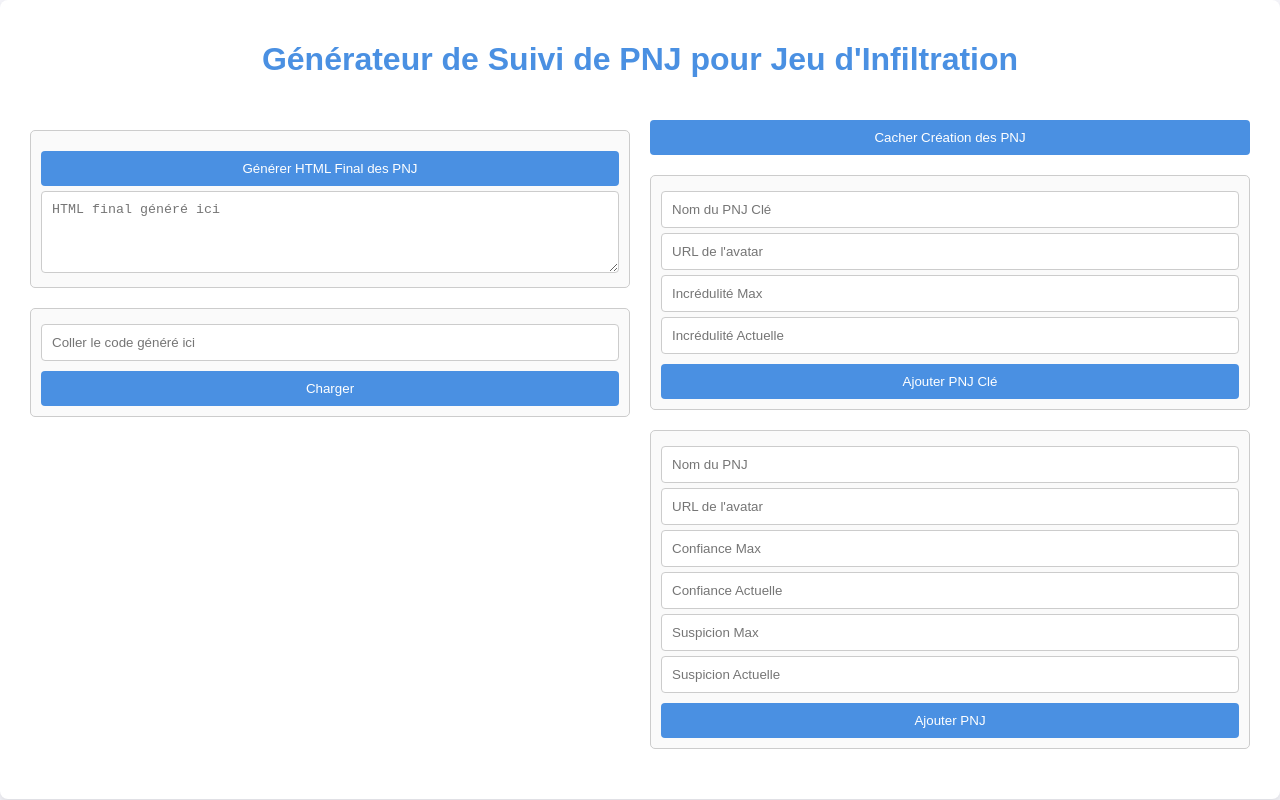
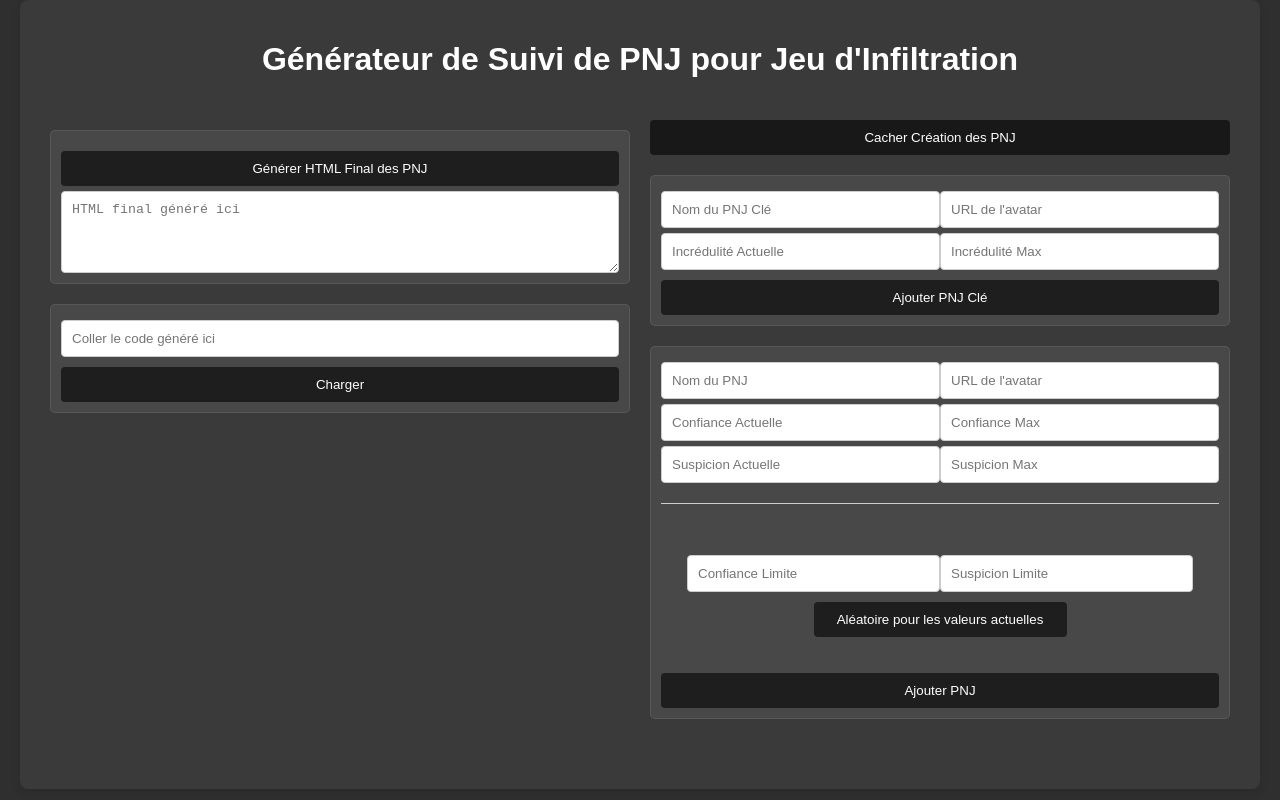
Before and after one commit to Nashar410/rpg-infiltrator-generator, a plain HTML site: page index.html in a window 1280 px wide. Both pictures are taken after a click on the button "Afficher Création des PNJ". Drawn offline with Linux system fonts and the light colour scheme.

Commit message:
mode nuit

```diff
--- a/index.html
+++ b/index.html
@@ -1,11 +1,13 @@
 <!DOCTYPE html>
 <html lang="fr">
+
 <head>
     <meta charset="UTF-8">
     <meta name="viewport" content="width=device-width, initial-scale=1.0">
     <title>Générateur de Suivi de PNJ</title>
     <link rel="stylesheet" href="styles.css">
 </head>
+
 <body>
     <div class="container">
         <h1>Générateur de Suivi de PNJ pour Jeu d'Infiltration</h1>
@@ -27,26 +29,39 @@
                 <button id="toggleFormsButton" onclick="toggleForms()">Afficher Création des PNJ</button>
                 <div id="formsContainer" style="display: none;">
                     <div id="pnjKeyForm" class="form-container">
-                <input type="text" id="keyName" placeholder="Nom du PNJ Clé">
-                <input type="url" id="keyAvatar" placeholder="URL de l'avatar">
-                <input type="number" id="maxIncredulity" placeholder="Incrédulité Max">
-                <input type="number" id="currentIncredulity" placeholder="Incrédulité Actuelle">
+                        <input type="text" id="keyName" placeholder="Nom du PNJ Clé" title="Nom du PNJ Clé">
+                        <input type="url" id="keyAvatar" placeholder="URL de l'avatar" title="URL de l'avatar">
+                        <input type="number" id="currentIncredulity" placeholder="Incrédulité Actuelle"
+                            title="Incrédulité Actuelle">
+                        <input type="number" id="maxIncredulity" placeholder="Incrédulité Max" title="Incrédulité Max">
                         <button onclick="addKeyPNJ()">Ajouter PNJ Clé</button>
                     </div>
                     <div id="pnjForm" class="form-container">
-                <input type="text" id="name" placeholder="Nom du PNJ">
-                <input type="url" id="avatar" placeholder="URL de l'avatar">
-                <input type="number" id="maxTrust" placeholder="Confiance Max">
-                <input type="number" id="currentTrust" placeholder="Confiance Actuelle">
-                <input type="number" id="maxSuspicion" placeholder="Suspicion Max">
-                <input type="number" id="currentSuspicion" placeholder="Suspicion Actuelle">
+                        <input type="text" id="name" placeholder="Nom du PNJ" title="Nom du PNJ">
+                        <input type="url" id="avatar" placeholder="URL de l'avatar" title="URL de l'avatar">
+                        <input type="number" id="currentTrust" placeholder="Confiance Actuelle"
+                            title="Confiance Actuelle">
+                        <input type="number" id="maxTrust" placeholder="Confiance Max" title="Confiance Max">
+                        <input type="number" id="currentSuspicion" placeholder="Suspicion Actuelle"
+                            title="Suspicion Actuelle">
+                        <input type="number" id="maxSuspicion" placeholder="Suspicion Max" title="Suspicion Max">
+                        <hr style="width: 100%">
+                        <div class="limit-container">
+                            <input type="number" id="limitTrust" placeholder="Confiance Limite"
+                                title="Confiance Limite">
+                            <input type="number" id="limitSuspicion" placeholder="Suspicion Limite"
+                                title="Suspicion Limite">
+                            <button onclick="randomizeCurrentInputs()">Aléatoire pour les valeurs actuelles</button>
+                        </div>
                         <button onclick="addPNJ()">Ajouter PNJ</button>
                     </div>
                 </div>
-        <div id="pnjsContainer" class="pnjs-display"></div>
             </div>
         </div>
+        <div id="pnjsContainer" class="pnjs-display"></div>
+
     </div>
     <script src="script.js"></script>
 </body>
+
 </html>
--- a/script.js
+++ b/script.js
@@ -213,6 +213,27 @@ function toggleForms() {
     }
 }
 
+function randomizeCurrentInputs() {
+    // récupérer les champs inputs de confiance et de suspicion
+    const inputCurrentTrust = document.querySelector('#currentTrust');
+    const inputCurrentSuspicion = document.querySelector('#currentSuspicion');
+
+
+    // récupérer la valeur du champ "Limit"
+    const limitTrust = document.getElementById('limitTrust').value;
+    const limitSuspicion = document.getElementById('limitSuspicion').value;
+
+    // créer deux valeurs aléatoires pour la confiance et la suspicion entre 0 et la limite
+    const randomTrust = Math.floor(Math.random() * limitTrust);
+    const randomSuspicion = Math.floor(Math.random() * limitSuspicion);
+
+    // mettre ces valeurs dans les champs inputs
+    inputCurrentTrust.value = randomTrust;
+    inputCurrentSuspicion.value = randomSuspicion;
+
+}
+
+
 
 document.addEventListener('DOMContentLoaded', function() {
     displayPNJs();
--- a/styles.css
+++ b/styles.css
@@ -1,6 +1,6 @@
 body {
     font-family: 'Arial', sans-serif;
-    background-color: #f4f4f9;
+    background-color: #2f2f2f;
     color: #333;
     margin: 0;
     padding: 0;
@@ -25,23 +25,44 @@ body {
 
 
 .container {
-    background-color: white;
+    background-color: #f1f1f10d;
     padding: 20px;
     border-radius: 8px;
     box-shadow: 0 4px 8px rgba(0,0,0,0.1);
+    width: 1200px;
 }
 
 h1 {
-    color: #4A90E2;
+    color: white;
     text-align: center;
 }
 
 .form-container, .input-output-container {
+    display: flex;
+    flex-wrap: wrap;
     padding: 10px;
     margin-top: 20px;
-    border: 1px solid #ccc;
+    border: 1px solid #cccccc1f;
     border-radius: 5px;
-    background-color: #fafafa;
+    background-color: #99999926;
+}
+
+#formsContainer input {
+    width: 50%;
+
+}
+
+.limit-container {
+    width: 100%;
+    display: flex;
+    flex-wrap: wrap;
+    justify-content: center;
+    padding: 26px;
+}
+.limit-container button {
+    width: 50%;
+    padding: 10px;
+
 }
 
 input, textarea {
@@ -57,7 +78,7 @@ button {
     width: 100%;
     padding: 10px;
     color: white;
-    background-color: #4A90E2;
+    background-color: #00000096;
     border: none;
     border-radius: 4px;
     margin-top: 10px;
@@ -65,7 +86,7 @@ button {
 }
 
 button:hover {
-    background-color: #357ABD;
+    background-color: #918a8a96;
 }
 
 .pnjs-display {
@@ -80,12 +101,12 @@ button:hover {
     border: 1px solid #ddd;
     border-radius: 5px;
     overflow: hidden;
-    background:#00000030;
+    background:#cdcdcd6b;
     padding: 16px;
 }
 
 .key-pnj {
-    background:#00001030;
+    background:#ffffff8a;
     display: flex;
     flex-wrap: wrap;
     width: 100%;
@@ -151,3 +172,9 @@ button:hover {
 .suspicion-max {
     border-color: purple;
 }
+
+hr {
+    margin: 20px 0;
+    border: 0;
+    border-top: 1px solid #ccc;
+}
```
Lines whose indentation alone changed are shown as unchanged.
